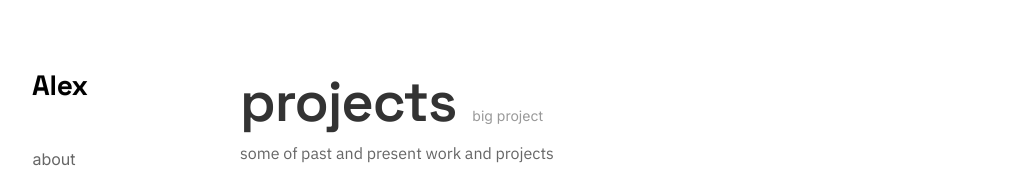
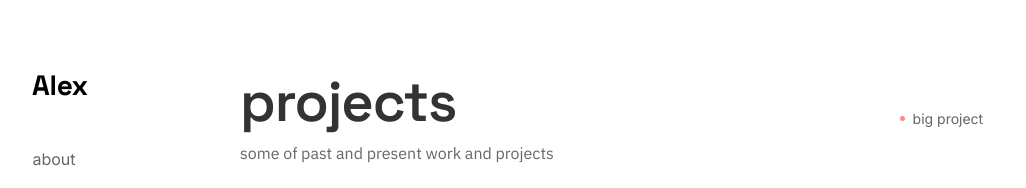
Before and after one commit to alexshibu1/alexshibu.com, a Next.js app: page /projects in a window 1280 px wide. Shown: the top 188 px of the page, without its empty margins (48-1074 px from the left). Built offline with nearby package versions, Linux system fonts and the light colour scheme.

Commit message:
projects

```diff
--- a/app/projects/page.tsx
+++ b/app/projects/page.tsx
@@ -24,11 +24,13 @@ function FeaturedIndicator({ isHovered }: { isHovered: boolean }) {
               width: 4,
               height: 12,
               borderRadius: 999,
+              opacity: 1,
             }
           : {
               width: 5,
               height: 5,
               borderRadius: 999,
+              opacity: 0.6,
             }
       }
       className="flex items-center justify-center"
@@ -36,7 +38,6 @@ function FeaturedIndicator({ isHovered }: { isHovered: boolean }) {
       style={{
         background: "#ff3a3a",
         display: "inline-block",
-        opacity: 0.6,
       }}
       transition={{
         type: "spring",
@@ -44,6 +45,67 @@ function FeaturedIndicator({ isHovered }: { isHovered: boolean }) {
         damping: 22,
       }}
     />
+  );
+}
+
+function BigProjectButton() {
+  const [isHovered, setIsHovered] = useState(false);
+
+  return (
+    <motion.span
+      onMouseEnter={() => setIsHovered(true)}
+      onMouseLeave={() => setIsHovered(false)}
+      style={{
+        display: "inline-flex",
+        alignItems: "center",
+        gap: "0.5rem",
+        padding: "0.4rem 0.8rem",
+        borderRadius: "6px",
+        cursor: "pointer",
+        transition: "background-color 0.2s ease",
+      }}
+      whileHover={{
+        backgroundColor: "rgba(0, 0, 0, 0.02)",
+      }}
+    >
+      <motion.span
+        animate={
+          isHovered
+            ? {
+                width: 4,
+                height: 12,
+                borderRadius: 999,
+              }
+            : {
+                width: 5,
+                height: 5,
+                borderRadius: 999,
+              }
+        }
+        initial={false}
+        style={{
+          background: isHovered ? "#ff3a3a" : "#ff3a3a",
+          display: "inline-block",
+          opacity: isHovered ? 1 : 0.6,
+        }}
+        transition={{
+          type: "spring",
+          stiffness: 600,
+          damping: 22,
+        }}
+      />
+      <span
+        style={{
+          fontSize: "14px",
+          color: "#666",
+          fontFamily: "var(--font-inter), sans-serif",
+          fontWeight: 400,
+          transition: "color 0.2s ease",
+        }}
+      >
+        big project
+      </span>
+    </motion.span>
   );
 }
 
@@ -448,20 +510,16 @@ export default function WorkIndex() {
 
   return (
     <main className="page-content">
-      <div style={{ display: "flex", alignItems: "baseline", gap: "1rem" }}>
+      <div
+        style={{
+          display: "flex",
+          alignItems: "baseline",
+          justifyContent: "space-between",
+          gap: "1rem",
+        }}
+      >
         <h1 className="hero-heading">projects</h1>
-        {featuredCount > 0 && (
-          <span
-            style={{
-              fontSize: "14px",
-              color: "#999",
-              fontFamily: "var(--font-inter), sans-serif",
-              fontWeight: 400,
-            }}
-          >
-            big project
-          </span>
-        )}
+        {featuredCount > 0 && <BigProjectButton />}
       </div>
       <p className="hero-subline">some of past and present work and projects</p>
 
```
